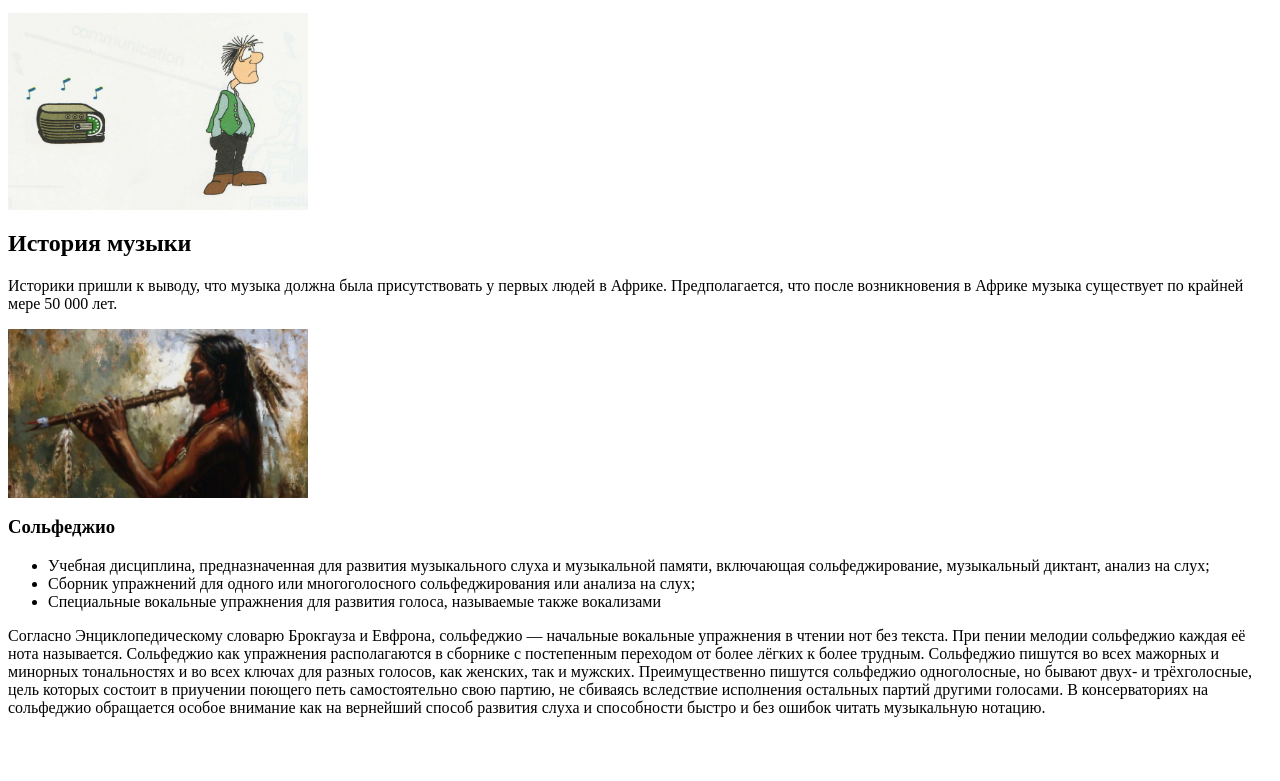
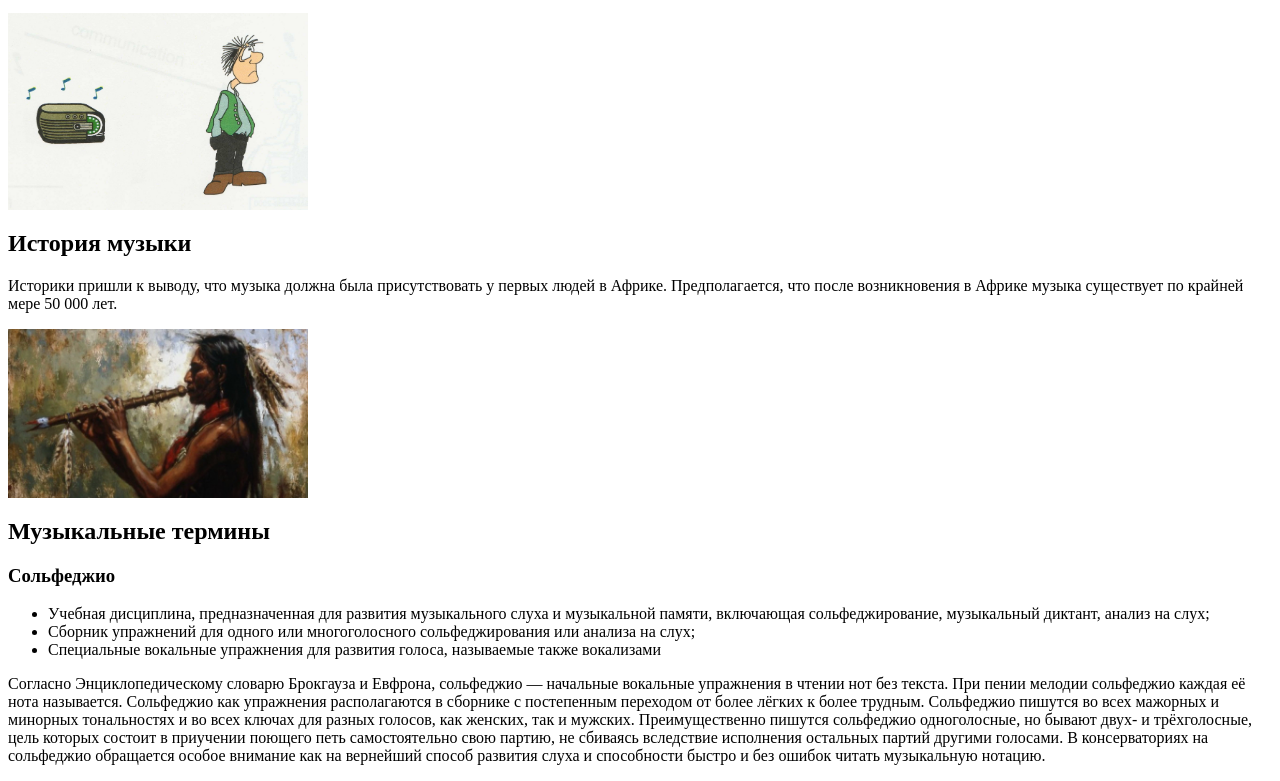
Before and after one commit to kiborgybisa/music, a plain HTML site: page index.html in a window 1280 px wide. Shown: the part 87-868 px from the top of the page. Before the commit the page ends 820 px from the top, so only its background shows below. Drawn offline with Linux system fonts and the light colour scheme.

Commit message:
Update index.html

```diff
--- a/index.html
+++ b/index.html
@@ -6,6 +6,7 @@
     <h2>История музыки</h2>
     <p> Историки пришли к выводу, что музыка должна была присутствовать у первых людей в Африке. Предполагается, что после возникновения в Африке музыка существует по крайней мере 50 000 лет.</p>
     <img src="images/maxresdefault-76.jpg" width="300px">
+    <h2>Музыкальные термины</h2>
     <h3>Cольфеджио</h3>
     <ul>
      <li>Учебная дисциплина, предназначенная для развития музыкального слуха и музыкальной памяти, включающая сольфеджирование, музыкальный диктант, анализ на слух;</li>
```
